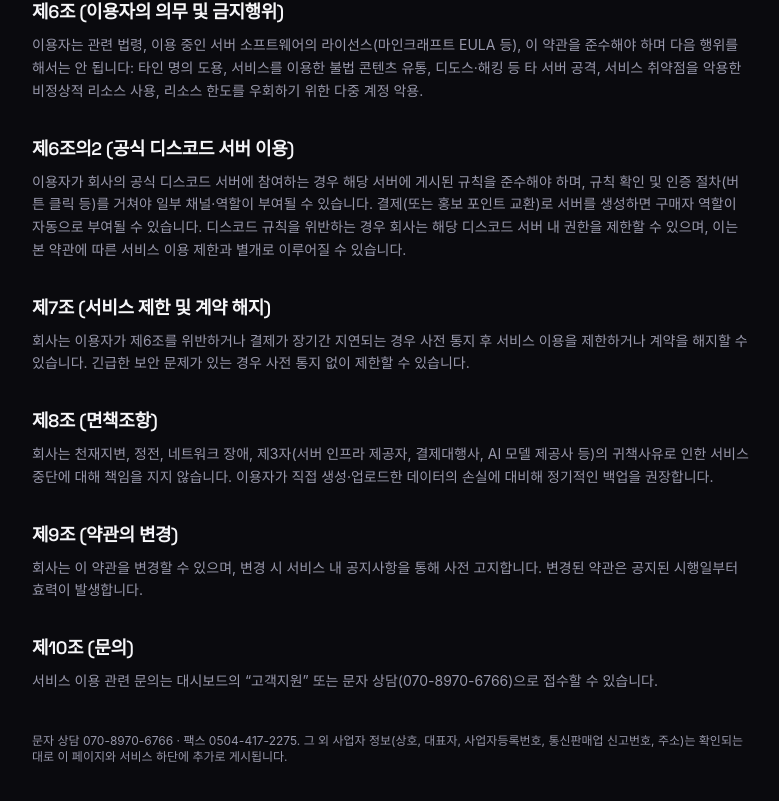
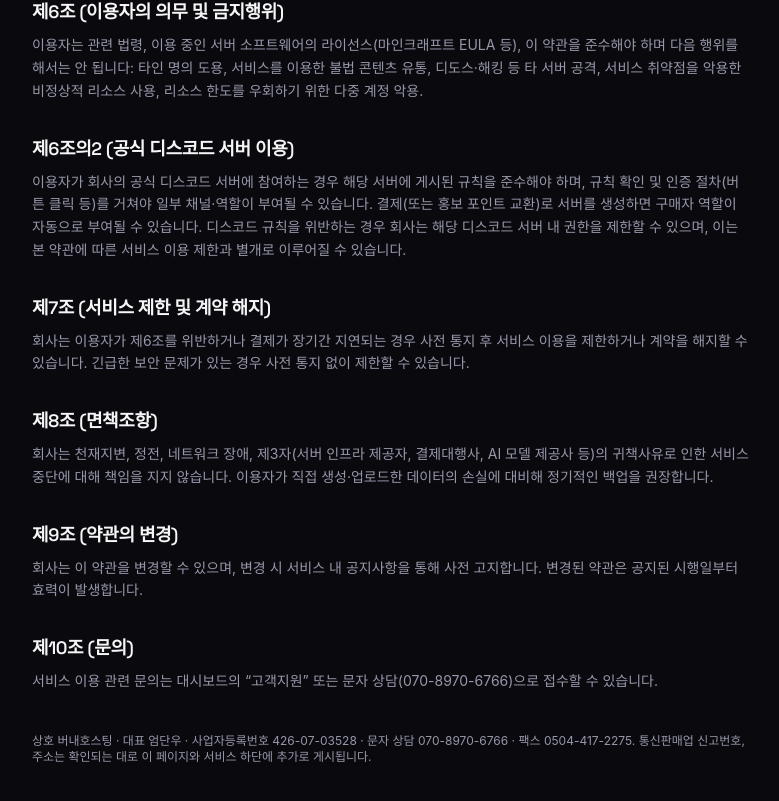
Before and after one commit to 3289david/burnae, a Next.js app: page /kr/legal/terms in a window 1280 px wide. Shown: the part 1993-2794 px from the top of the page, without its empty margins (248-1027 px from the left). Built offline with nearby package versions, Linux system fonts and the light colour scheme; no server answers.

Commit message:
Publish confirmed business registration info (상호/대표자/사업자등록번호) in footer and terms page

```diff
--- a/messages/kr.json
+++ b/messages/kr.json
@@ -147,7 +147,7 @@
     "fairUse": "공정 이용 정책",
     "start": "시작하기",
     "copyright": "© {year} Burnae · burnae.kr · 이 서비스는 특정 은행/결제사와 제휴 관계가 없는 독립 서비스입니다.",
-    "contact": "문자 상담 070-8970-6766 · 팩스 0504-417-2275",
+    "contact": "버내호스팅 · 대표 엄단우 · 사업자등록번호 426-07-03528 · 문자 상담 070-8970-6766 · 팩스 0504-417-2275",
     "blog": "블로그",
     "apiDocs": "API 문서"
   },
--- a/src/app/[locale]/legal/terms/page.tsx
+++ b/src/app/[locale]/legal/terms/page.tsx
@@ -153,8 +153,8 @@ export default async function TermsPage({ params }: { params: Promise<{ locale:
         </Section>
 
         <p className="text-xs text-text-dim mt-10">
-          문자 상담 070-8970-6766 · 팩스 0504-417-2275. 그 외 사업자 정보(상호, 대표자,
-          사업자등록번호, 통신판매업 신고번호, 주소)는 확인되는 대로 이 페이지와 서비스 하단에
+          상호 버내호스팅 · 대표 엄단우 · 사업자등록번호 426-07-03528 · 문자 상담 070-8970-6766 ·
+          팩스 0504-417-2275. 통신판매업 신고번호, 주소는 확인되는 대로 이 페이지와 서비스 하단에
           추가로 게시됩니다.
         </p>
       </main>
```
